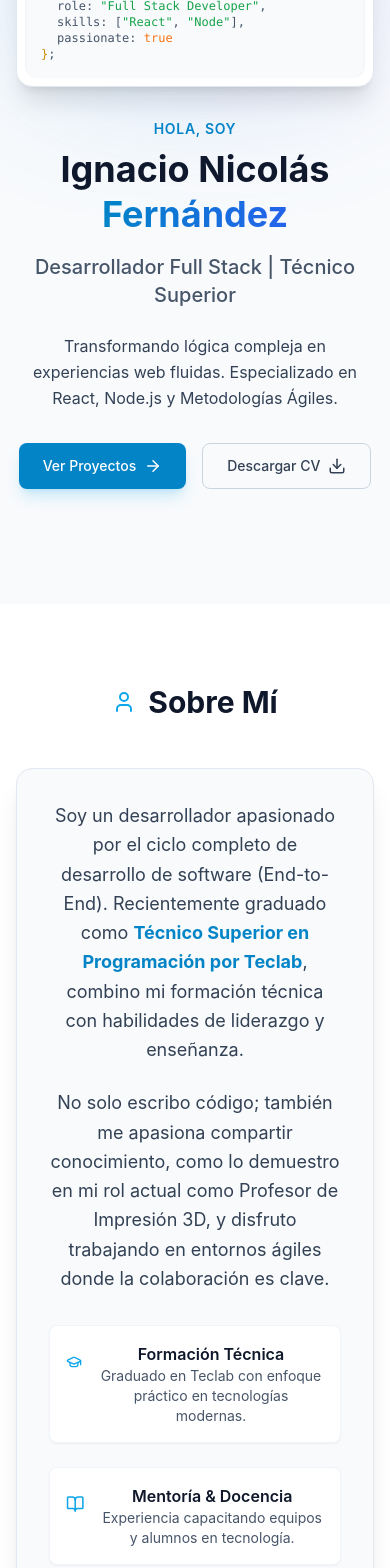
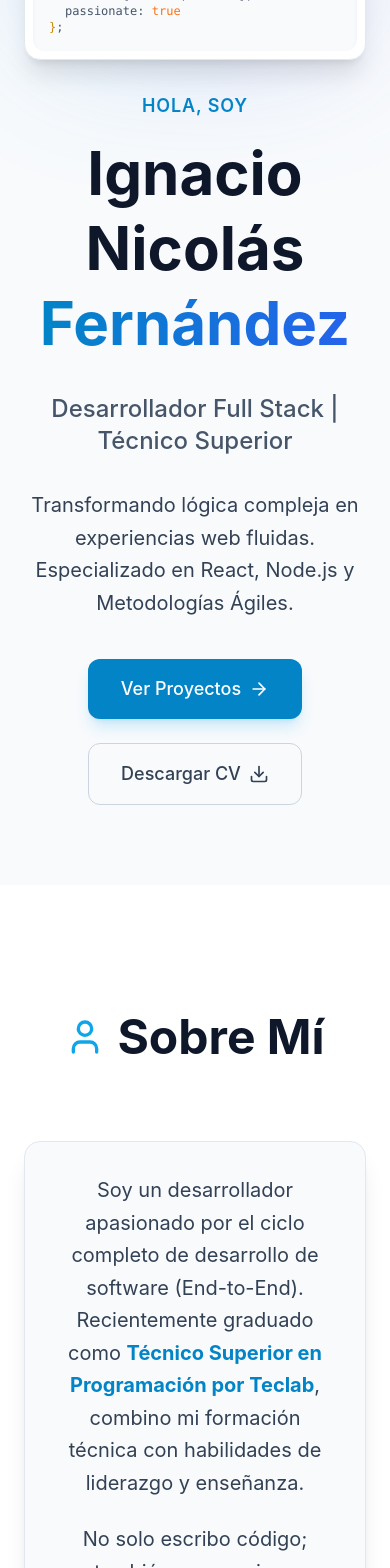
Before and after one commit to IgnacioNicolasFernandez/Portafolio-publico, a React (Vite) app: page / in a window 390 px wide. Shown: the part 240-1808 px from the top of the page. Built offline with nearby package versions, Linux system fonts and the light colour scheme.

Commit message:
fix responsive v1

```diff
--- a/src/App.tsx
+++ b/src/App.tsx
@@ -12,7 +12,7 @@ function App() {
     <div className="bg-slate-50 dark:bg-slate-900 min-h-screen text-slate-900 dark:text-slate-200 selection:bg-primary-500 selection:text-white transition-colors duration-300">
       <Navbar />
       <main className="w-full">
-        <Hero /> {/* El Hero ya tiene su propia animación, no lo envolvemos */}
+        <Hero />
 
         <RevealOnScroll>
           <About />
--- a/src/components/About.tsx
+++ b/src/components/About.tsx
@@ -2,36 +2,36 @@ import { GraduationCap, BookOpen, User } from 'lucide-react';
 
 const About = () => {
   return (
-    <section id="about" className="min-h-screen flex flex-col items-center justify-center py-20 px-4 w-full relative bg-white dark:bg-slate-850 transition-colors duration-300">
+    <section id="about" className="min-h-screen flex flex-col items-center justify-center py-32 md:py-20 px-6 w-full relative bg-white dark:bg-slate-850 transition-colors duration-300">
       <div className="w-full max-w-6xl text-center">
-        <h2 className="text-3xl font-bold text-slate-900 dark:text-white mb-12 flex items-center justify-center gap-3">
-          <User className="text-primary-500 dark:text-primary-400" /> Sobre Mí
+        <h2 className="text-5xl md:text-3xl font-bold text-slate-900 dark:text-white mb-20 md:mb-12 flex items-center justify-center gap-3">
+          <User className="w-10 h-10 md:w-6 md:h-6 text-primary-500 dark:text-primary-400" /> Sobre Mí
         </h2>
 
         <div className="bg-slate-50 dark:bg-slate-900 p-8 rounded-2xl border border-slate-200 dark:border-slate-800 shadow-xl transition-colors duration-300">
-          <p className="text-slate-700 dark:text-slate-300 text-lg leading-relaxed mb-6">
+          <p className="text-slate-700 dark:text-slate-300 text-xl md:text-lg leading-relaxed mb-6">
             Soy un desarrollador apasionado por el ciclo completo de desarrollo de software (End-to-End).
             Recientemente graduado como <strong className="text-primary-600 dark:text-primary-400">Técnico Superior en Programación por Teclab</strong>,
             combino mi formación técnica con habilidades de liderazgo y enseñanza.
           </p>
-          <p className="text-slate-700 dark:text-slate-300 text-lg leading-relaxed">
+          <p className="text-slate-700 dark:text-slate-300 text-xl md:text-lg leading-relaxed">
             No solo escribo código; también me apasiona compartir conocimiento, como lo demuestro en mi rol actual
             como Profesor de Impresión 3D, y disfruto trabajando en entornos ágiles donde la colaboración es clave.
           </p>
 
           <div className="grid grid-cols-1 md:grid-cols-2 gap-6 mt-8">
-            <div className="flex items-start gap-4 p-4 bg-white dark:bg-slate-800/50 rounded-lg shadow-sm dark:shadow-none border border-slate-100 dark:border-transparent transition-colors duration-300">
-              <GraduationCap className="text-primary-500 dark:text-primary-400 w-8 h-8 mt-1" />
+            <div className="flex flex-col md:flex-row items-center md:items-start text-center md:text-left gap-4 p-6 bg-white dark:bg-slate-800/50 rounded-lg shadow-sm dark:shadow-none border border-slate-100 dark:border-transparent transition-colors duration-300">
+              <GraduationCap className="text-primary-500 dark:text-primary-400 w-12 h-12 md:w-8 md:h-8" />
               <div>
-                <h3 className="text-slate-900 dark:text-white font-semibold">Formación Técnica</h3>
-                <p className="text-slate-600 dark:text-slate-400 text-sm">Graduado en Teclab con enfoque práctico en tecnologías modernas.</p>
+                <h3 className="text-slate-900 dark:text-white font-bold text-xl md:text-lg mb-2">Formación Técnica</h3>
+                <p className="text-slate-600 dark:text-slate-400 text-lg md:text-sm">Graduado en Teclab con enfoque práctico en tecnologías modernas.</p>
               </div>
             </div>
-            <div className="flex items-start gap-4 p-4 bg-white dark:bg-slate-800/50 rounded-lg shadow-sm dark:shadow-none border border-slate-100 dark:border-transparent transition-colors duration-300">
-              <BookOpen className="text-primary-500 dark:text-primary-400 w-8 h-8 mt-1" />
+            <div className="flex flex-col md:flex-row items-center md:items-start text-center md:text-left gap-4 p-6 bg-white dark:bg-slate-800/50 rounded-lg shadow-sm dark:shadow-none border border-slate-100 dark:border-transparent transition-colors duration-300">
+              <BookOpen className="text-primary-500 dark:text-primary-400 w-12 h-12 md:w-8 md:h-8" />
               <div>
-                <h3 className="text-slate-900 dark:text-white font-semibold">Mentoría & Docencia</h3>
-                <p className="text-slate-600 dark:text-slate-400 text-sm">Experiencia capacitando equipos y alumnos en tecnología.</p>
+                <h3 className="text-slate-900 dark:text-white font-bold text-xl md:text-lg mb-2">Mentoría & Docencia</h3>
+                <p className="text-slate-600 dark:text-slate-400 text-lg md:text-sm">Experiencia capacitando equipos y alumnos en tecnología.</p>
               </div>
             </div>
           </div>
--- a/src/components/Hero.tsx
+++ b/src/components/Hero.tsx
@@ -3,7 +3,7 @@ import { ArrowRight, Download } from 'lucide-react';
 
 const Hero = () => {
   return (
-    <section id="home" className="min-h-[100dvh] w-full flex items-center justify-center pt-20 pb-10 px-4 sm:px-6 lg:px-8 max-w-7xl mx-auto transition-colors duration-300">
+    <section id="home" className="min-h-[100dvh] w-full flex items-center justify-center pt-32 pb-20 md:pt-20 md:pb-10 px-6 sm:px-6 lg:px-8 max-w-7xl mx-auto transition-colors duration-300">
       <div className="grid grid-cols-1 lg:grid-cols-2 gap-8 lg:gap-12 items-center w-full">
         <motion.div
           initial={{ opacity: 0, x: -50 }}
@@ -11,26 +11,26 @@ const Hero = () => {
           transition={{ duration: 0.5 }}
           className="order-2 lg:order-1 flex flex-col items-center lg:items-start text-center lg:text-left"
         >
-          <span className="text-primary-600 dark:text-primary-400 font-semibold tracking-wider uppercase text-sm lg:text-base">Hola, soy</span>
-          <h1 className="text-4xl sm:text-5xl lg:text-7xl font-bold text-slate-900 dark:text-white mt-2 lg:mt-4 mb-4 lg:mb-6 leading-tight">
+          <span className="text-primary-600 dark:text-primary-400 font-semibold tracking-wider uppercase text-lg md:text-base">Hola, soy</span>
+          <h1 className="text-6xl md:text-7xl font-bold text-slate-900 dark:text-white mt-4 mb-8 leading-tight">
             Ignacio Nicolás <br />
             <span className="bg-gradient-to-r from-primary-600 to-blue-600 dark:from-primary-400 dark:to-blue-600 text-transparent bg-clip-text">
               Fernández
             </span>
           </h1>
-          <h2 className="text-xl lg:text-2xl text-slate-600 dark:text-slate-400 mb-6 font-medium">
+          <h2 className="text-2xl md:text-3xl text-slate-600 dark:text-slate-400 mb-8 font-medium">
             Desarrollador Full Stack | Técnico Superior
           </h2>
-          <p className="text-base lg:text-lg text-slate-700 dark:text-slate-300 mb-8 max-w-lg leading-relaxed">
+          <p className="text-xl md:text-lg text-slate-700 dark:text-slate-300 mb-10 max-w-lg leading-relaxed">
             Transformando lógica compleja en experiencias web fluidas. Especializado en React, Node.js y Metodologías Ágiles.
           </p>
 
-          <div className="flex flex-wrap justify-center lg:justify-start gap-4">
-            <a href="#projects" className="bg-primary-600 hover:bg-primary-700 dark:bg-primary-500 dark:hover:bg-primary-600 text-white px-6 py-3 lg:px-8 lg:py-3 rounded-lg font-medium flex items-center gap-2 transition-all shadow-lg shadow-primary-500/20 text-sm lg:text-base">
-              Ver Proyectos <ArrowRight size={18} />
+          <div className="flex flex-col sm:flex-row justify-center lg:justify-start gap-6">
+            <a href="#projects" className="bg-primary-600 hover:bg-primary-700 dark:bg-primary-500 dark:hover:bg-primary-600 text-white px-8 py-4 rounded-xl font-medium flex items-center justify-center gap-2 transition-all shadow-lg shadow-primary-500/20 text-lg">
+              Ver Proyectos <ArrowRight size={20} />
             </a>
-            <a href="/Ignacio Nicolás Fernandez.pdf" download className="border border-slate-300 dark:border-slate-600 hover:border-slate-400 text-slate-700 dark:text-slate-300 hover:text-slate-900 dark:hover:text-white px-6 py-3 lg:px-8 lg:py-3 rounded-lg font-medium flex items-center gap-2 transition-all text-sm lg:text-base">
-              Descargar CV <Download size={18} />
+            <a href="/Ignacio Nicolás Fernandez.pdf" download className="border border-slate-300 dark:border-slate-600 hover:border-slate-400 text-slate-700 dark:text-slate-300 hover:text-slate-900 dark:hover:text-white px-8 py-4 rounded-xl font-medium flex items-center justify-center gap-2 transition-all text-lg">
+              Descargar CV <Download size={20} />
             </a>
           </div>
         </motion.div>
--- a/src/components/Navbar.tsx
+++ b/src/components/Navbar.tsx
@@ -36,11 +36,11 @@ const Navbar = () => {
   };
 
   const navLinks = [
-    { name: 'Inicio', href: '#home' }, // Asegúrate de poner id="home" en tu Hero si quieres que funcione este link específico, o déjalo para ir arriba
+    { name: 'Inicio', href: '#home' },
     { name: 'Sobre mí', href: '#about' },
     { name: 'Experiencia', href: '#experience' },
     { name: 'Proyectos', href: '#projects' },
-    { name: 'Habilidades', href: '#skills' }, // Cambié "Tecnologías" por "Habilidades" para coincidir con tu ID #skills
+    { name: 'Habilidades', href: '#skills' },
     { name: 'Contacto', href: '#contact' },
   ];
 
--- a/src/components/RevealOnScroll.tsx
+++ b/src/components/RevealOnScroll.tsx
@@ -3,7 +3,6 @@ import { motion, useAnimation, useInView } from 'framer-motion';
 
 interface Props {
   children: ReactNode;
-  width?: "fit-content" | "100%";
 }
 
 export const RevealOnScroll = ({ children }: Props) => {
```
Also changed, not shown: src/components/Skills.tsx (+6 -6 lines).
